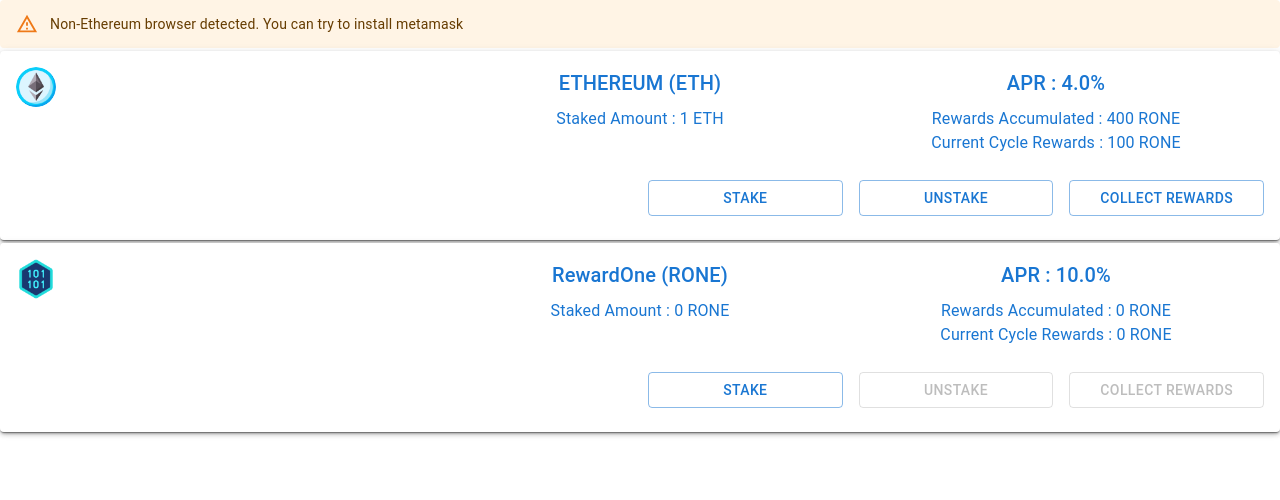
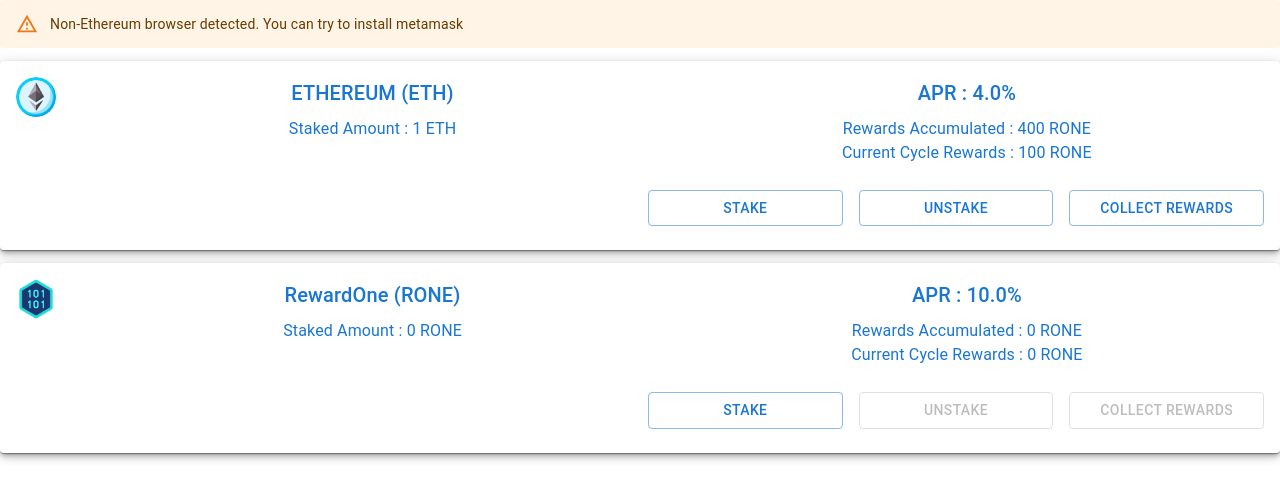
Before and after one commit to ryderjenkins/defi-stacking-frontend, a React (Create React App) app: page / in a window 1280 px wide. Shown: the top 500 px of the page. Built offline with nearby package versions, Linux system fonts and the light colour scheme.

Commit message:
css baseline , position changes

```diff
--- a/src/App.js
+++ b/src/App.js
@@ -1,6 +1,6 @@
 import "./App.css";
 import Header from "./components/Header";
-import { ThemeProvider } from "@mui/material";
+import { ThemeProvider, CssBaseline } from "@mui/material";
 import { isDarkMode, lightModeTheme, darkModeTheme } from "./themes";
 import { useState } from "react";
 import TokenElement from "./components/TokenElement";
@@ -10,6 +10,7 @@
 
   return (
     <ThemeProvider theme={isDarkModeEnabled ? darkModeTheme : lightModeTheme}>
+      <CssBaseline />
       <div className="App">
         <Header
           DarkMode={isDarkModeEnabled}
--- a/src/components/Header.js
+++ b/src/components/Header.js
@@ -15,8 +15,10 @@
     //if wallet
     if (window.ethereum) {
       setMetaMask(true);
+      connectWallet();
     } else if (window.web3) {
       setMetaMask(true);
+      connectWallet();
     } else {
       setMetaMask(false);
     }
--- a/src/components/TokenElement.js
+++ b/src/components/TokenElement.js
@@ -13,7 +13,7 @@
 export default function TokenElement({ stakingDetails }) {
   return (
     <>
-      <Paper elevation={3} style={{ marginTop: "0.2%"}}>
+      <Paper elevation={5} style={{ marginTop: "1%"}}>
         <Card sx={{}}>
           <CardContent>
             <Box
@@ -21,10 +21,10 @@
                 display: "grid",
                 gridAutoFlow: "column",
                 justifyContent: "space-around",
-                gridTemplateColumns: "1fr 1fr 1fr",
+                gridTemplateColumns: " 0.1fr 1fr 1fr",
               }}
             >
-              <div>
+              <div >
                 <Avatar component="span"
                   alt="logo"
                   src={
@@ -32,12 +32,12 @@
                   }
                 ></Avatar>
               </div>
-              <div>
+              <div >
                 <Typography variant="h6" component="span" color="primary">
                   {`${stakingDetails.tokenName} (${stakingDetails.tokenSymbol})`}
                 </Typography>
               </div>
-              <div>
+              <div >
                 <Typography variant="h6" component="span" color="primary">
                   {`APR : ${stakingDetails.APR}`}
                 </Typography>
@@ -46,7 +46,7 @@
             <Box
               sx={{
                 display: "grid",
-                gridTemplateColumns: "1fr 1fr 1fr",
+                gridTemplateColumns: "0.1fr 1fr 1fr",
                 gridAutoFlow: "row",
                 justifyContent: "space-around"
               }}
```
